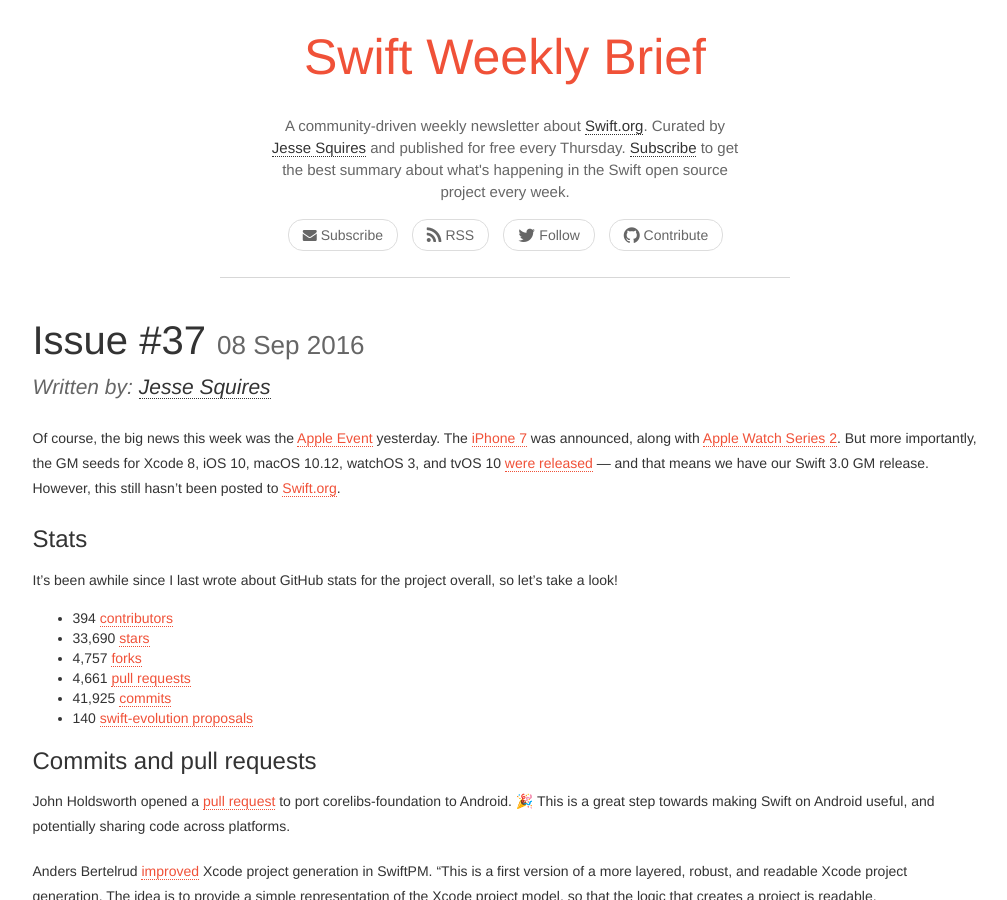
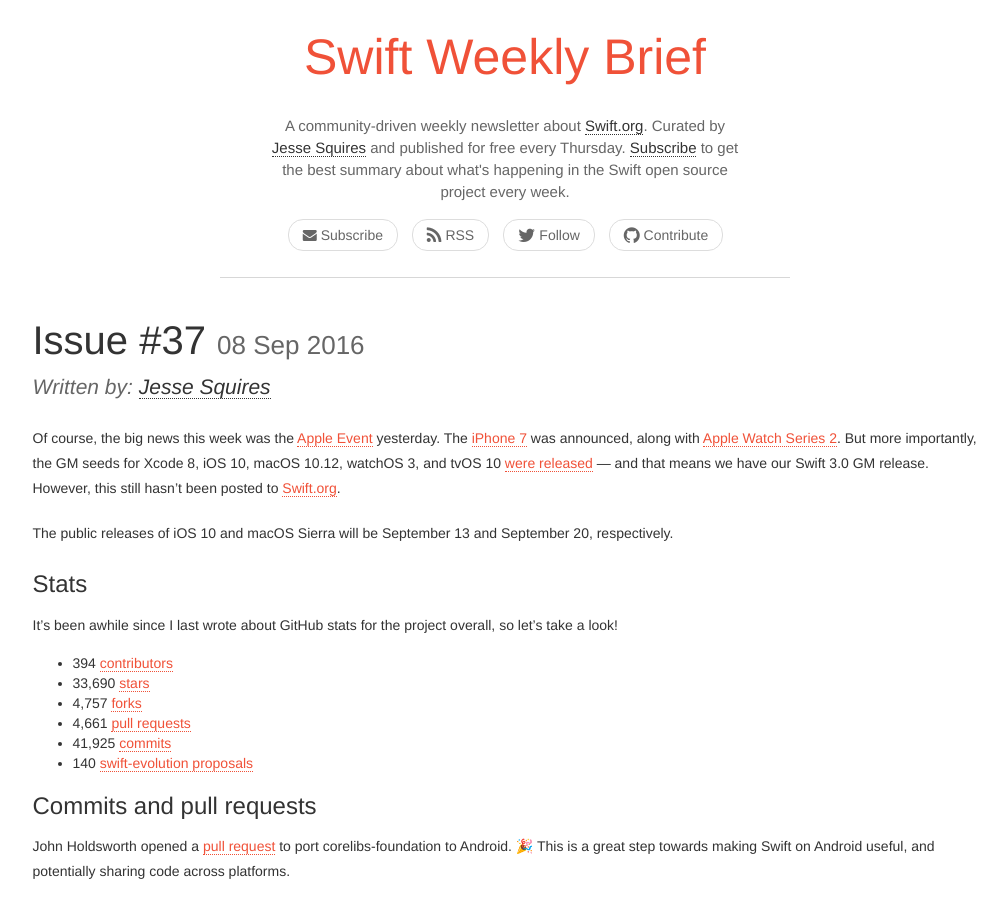
Before and after one commit to SwiftWeekly/swiftweekly.github.io, a Jekyll site: the page built from _posts/2016-09-08-issue-37.md, in a window 1280 px wide and 900 px high. Shown: the whole window, without its empty margins (135-1142 px from the left). Built offline with Jekyll 4.4.1, drawn with Linux system fonts in a browser that asks for light colours; nearby versions of some CDN libraries.

Commit message:
[37] oops. note iOS and OSX release dates

```diff
--- a/_posts/2016-09-08-issue-37.md
+++ b/_posts/2016-09-08-issue-37.md
@@ -5,6 +5,8 @@
 ---
 
 Of course, the big news this week was the [Apple Event](http://www.apple.com/apple-events/september-2016/) yesterday. The [iPhone 7](http://www.apple.com/iphone-7/) was announced, along with [Apple Watch Series 2](http://www.apple.com/apple-watch-series-2/). But more importantly, the GM seeds for Xcode 8, iOS 10, macOS 10.12, watchOS 3, and tvOS 10 [were released](https://developer.apple.com/download/) &mdash; and that means we have our Swift 3.0 GM release. However, this still hasn't been posted to [Swift.org](https://swift.org/download/#releases).
+
+The public releases of iOS 10 and macOS Sierra will be September 13 and September 20, respectively.
 
 <!--excerpt-->
 
```
